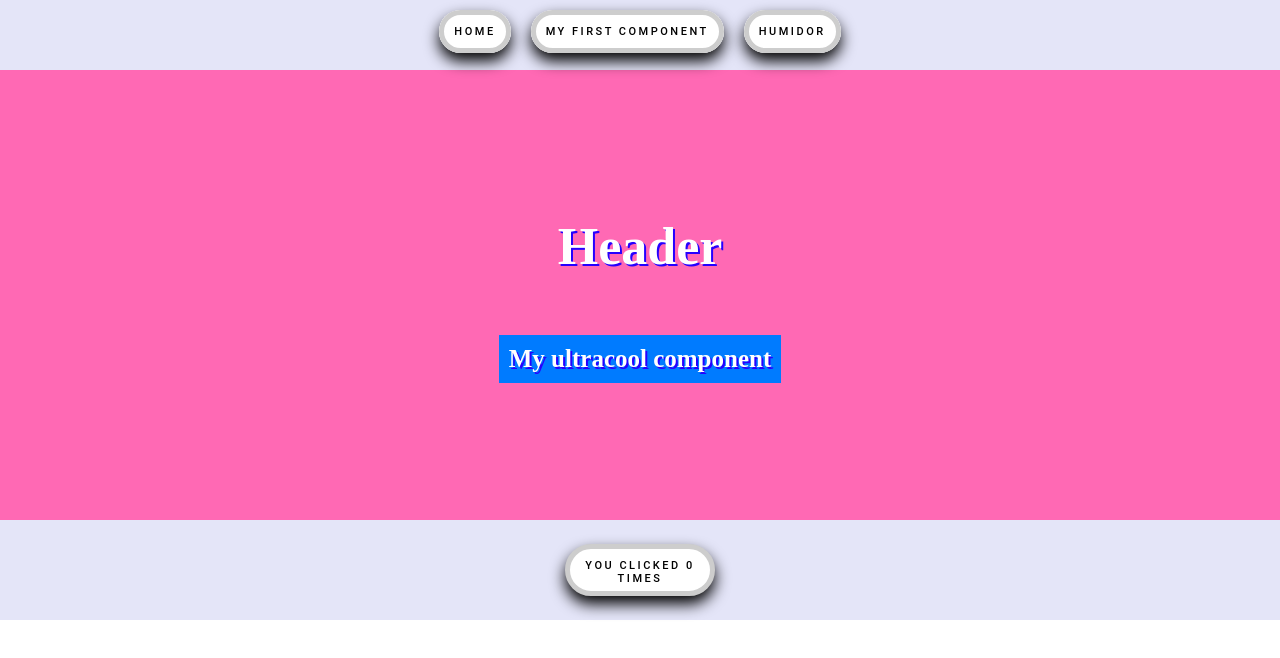
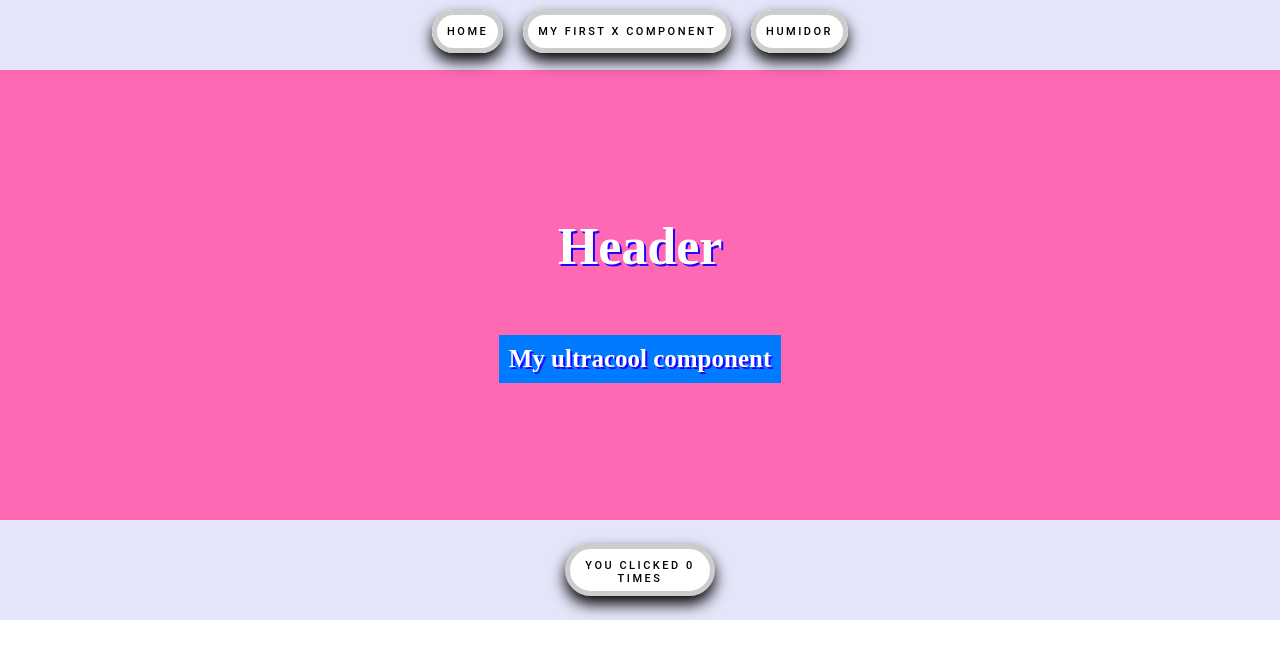
Before and after one commit to Supernuija/portfolio, a React (Create React App) app: page / in a window 1280 px wide. Shown: the top 658 px of the page. Built offline with nearby package versions, Linux system fonts and the light colour scheme.

Commit message:
x-component

```diff
--- a/src/navbar/navbar.tsx
+++ b/src/navbar/navbar.tsx
@@ -12,7 +12,7 @@ const Navbar: React.FC<NavbarProps> = () => {
     <div className={styles.container}>
       <p className={styles.link}>
       <Link to ="/">Home</Link>
-      <Link to ="First">My First Component</Link>
+      <Link to ="First">My First X Component</Link>
       <a href={MyPdfFiles} target='_blank' rel="noreferrer">Humidor</a>
       </p>
     </div>
```
Also changed, not shown: 1 other file (tests, documents, lock files or other folders).
